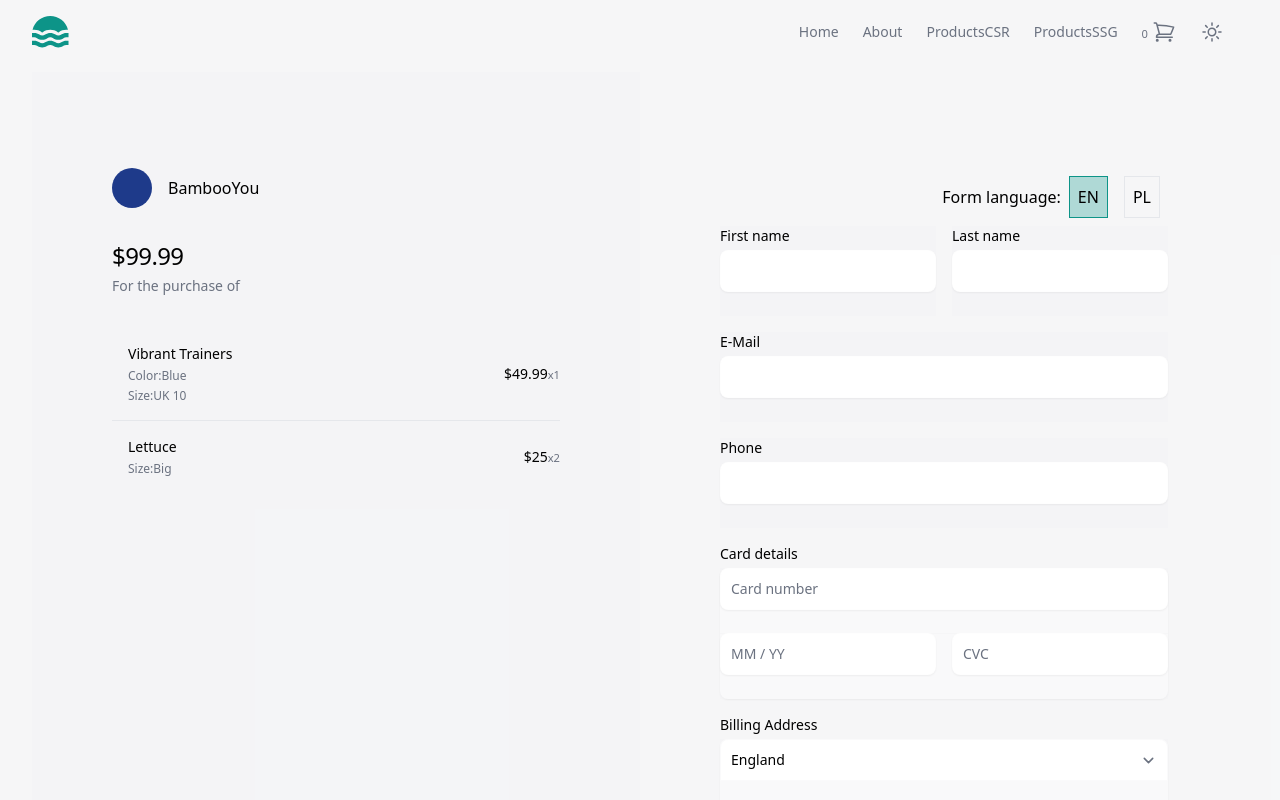
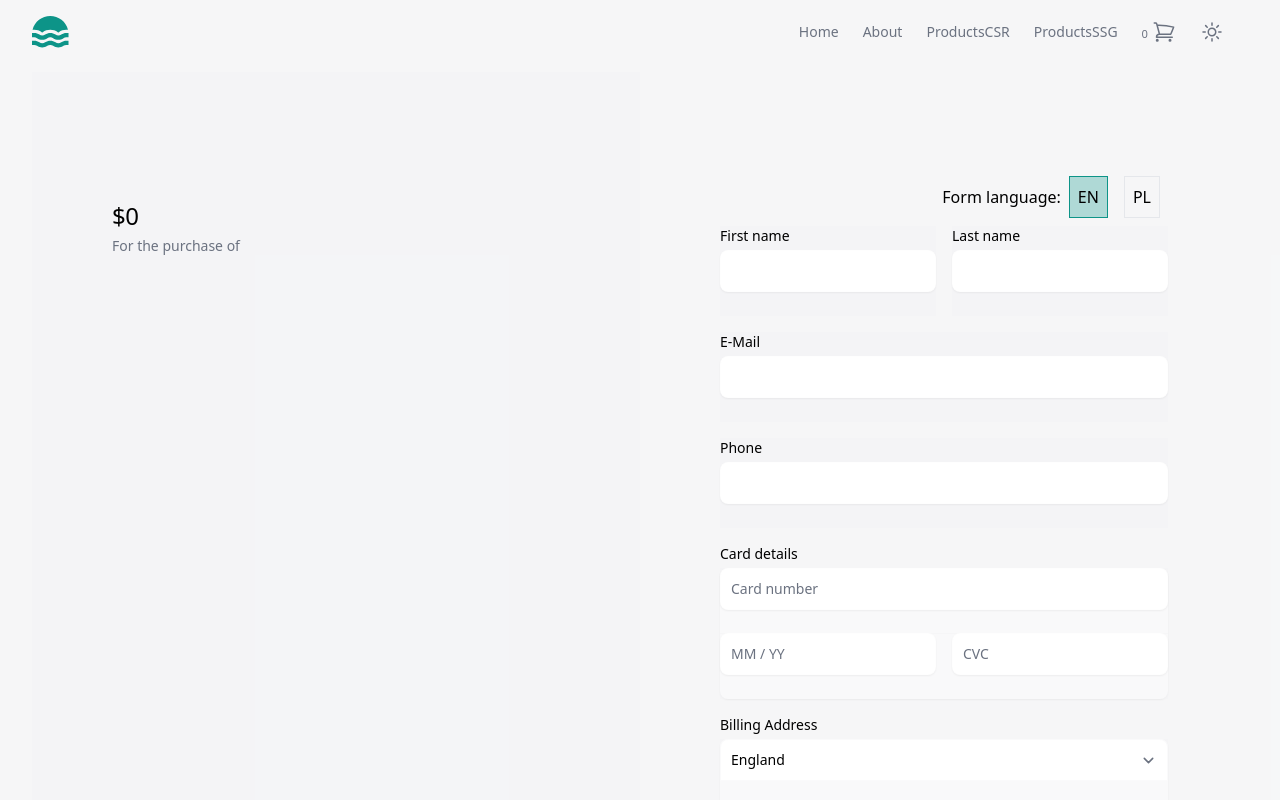
Before and after one commit to MJanowskiDev/nowoczesny-frontend, a Next.js app: page /checkout in a window 1280 px wide. Shown: the top 800 px of the page. Built offline with nearby package versions, Linux system fonts and the light colour scheme.

Commit message:
Added checkout items list

```diff
--- a/components/Checkout/CheckoutSummary.tsx
+++ b/components/Checkout/CheckoutSummary.tsx
@@ -1,90 +1,49 @@
 import Image from "next/image";
+import { useCartState } from "../Cart/CartContext";
+
 export const CheckoutSummary = () => {
+  const { totalPrice, items } = useCartState();
   return (
     <div className="bg-gray-100/50 dark:bg-gray-900 dark:text-white py-12 md:py-24">
       <div className="mx-auto max-w-lg px-4 lg:px-8">
-        <div className="flex items-center">
-          <span className="h-10 w-10 rounded-full bg-blue-900"></span>
-
-          <h2 className="ml-4 font-medium">BambooYou</h2>
-        </div>
-
         <div className="mt-8">
-          <p className="text-2xl font-medium tracking-tight">$99.99</p>
+          <p className="text-2xl font-medium tracking-tight">${totalPrice}</p>
           <p className="mt-1 text-sm text-gray-500">For the purchase of</p>
         </div>
 
         <div className="mt-12">
           <div className="flow-root">
             <ul className="-my-4 divide-y divide-gray-200">
-              <li className="flex items-center justify-between py-4">
+              {items.map((item) => (
+                <li
+                  key={`li-checkout-item-${item.id}`}
+                  className="flex items-center justify-between py-4"
+                >
                   <div className="flex items-start">
+                    <div className="rounded-lg bg-white/20 p-1 ">
                       <Image
-                    layout="responsive"
-                    width={16}
-                    height={9}
+                        src={item.image}
+                        alt={item.title}
+                        width={60}
+                        height={60}
                         objectFit="contain"
-                    alt="Trainer"
-                    src="https://images.unsplash.com/photo-1565299999261-28ba859019bb?ixlib=rb-1.2.1&ixid=MnwxMjA3fDB8MHxwaG90by1wYWdlfHx8fGVufDB8fHx8&auto=format&fit=crop&w=774&q=80"
-                    className="h-16 w-16 flex-shrink-0 rounded-lg object-cover"
+                        layout="fixed"
                       />
+                    </div>
 
                     <div className="ml-4">
-                    <p className="text-sm">Vibrant Trainers</p>
-
-                    <dl className="mt-1 space-y-1 text-xs text-gray-500">
-                      <div>
-                        <dt className="inline">Color:</dt>
-                        <dd className="inline">Blue</dd>
-                      </div>
-
-                      <div>
-                        <dt className="inline">Size:</dt>
-                        <dd className="inline">UK 10</dd>
-                      </div>
-                    </dl>
+                      <p className="text-sm">{item.title}</p>
                     </div>
                   </div>
 
                   <div>
                     <p className="text-sm">
-                    $49.99
-                    <small className="text-gray-500">x1</small>
+                      ${item.price}
+                      <small className="text-gray-500">x{item.count}</small>
                     </p>
                   </div>
                 </li>
-
-              <li className="flex items-center justify-between py-4">
-                <div className="flex items-start">
-                  <Image
-                    layout="responsive"
-                    width={16}
-                    height={9}
-                    objectFit="contain"
-                    alt="Lettuce"
-                    src="https://images.unsplash.com/photo-1640958904159-51ae08bd3412?ixlib=rb-1.2.1&ixid=MnwxMjA3fDB8MHxwaG90by1wYWdlfHx8fGVufDB8fHx8&auto=format&fit=crop&w=1771&q=80"
-                    className="h-16 w-16 flex-shrink-0 rounded-lg object-cover"
-                  />
-
-                  <div className="ml-4">
-                    <p className="text-sm">Lettuce</p>
-
-                    <dl className="mt-1 space-y-1 text-xs text-gray-500">
-                      <div>
-                        <dt className="inline">Size:</dt>
-                        <dd className="inline">Big</dd>
-                      </div>
-                    </dl>
-                  </div>
-                </div>
-
-                <div>
-                  <p className="text-sm">
-                    $25
-                    <small className="text-gray-500">x2</small>
-                  </p>
-                </div>
-              </li>
+              ))}
             </ul>
           </div>
         </div>
```
Lines whose indentation alone changed are shown as unchanged.
